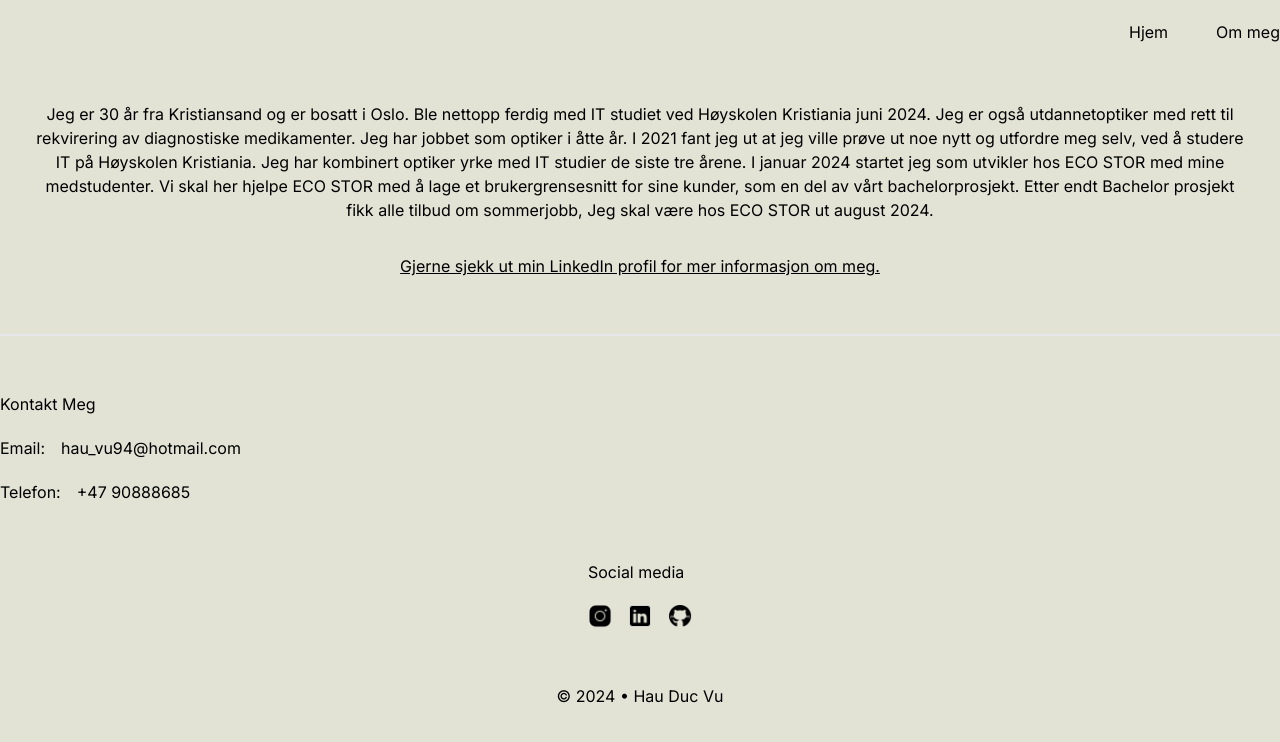
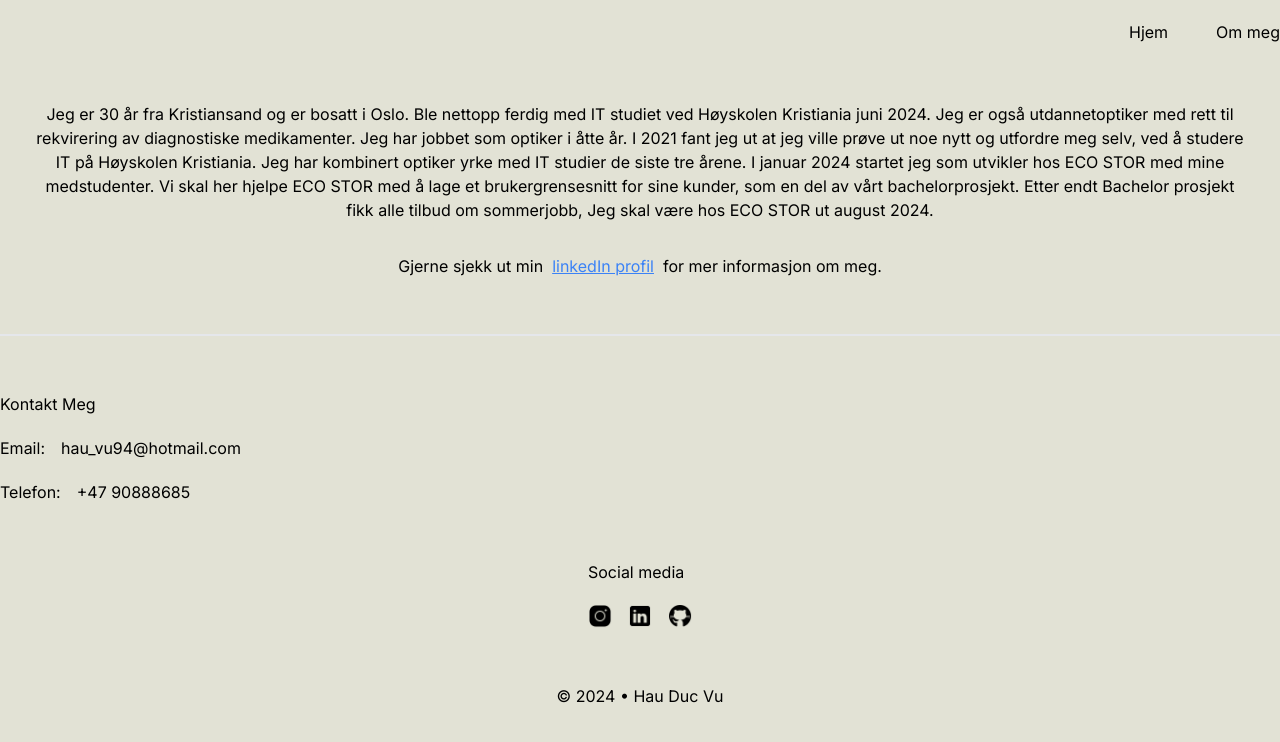
Before and after one commit to HauVu94/fvn-prosjekt, a Next.js app: page /about in a window 1280 px wide. Shown: the top 742 px of the page. Built offline with nearby package versions, Linux system fonts and the light colour scheme.

Commit message:
small refactor in about

```diff
--- a/src/app/about/page.tsx
+++ b/src/app/about/page.tsx
@@ -3,6 +3,7 @@
 import React from "react";
 
 const page = () => {
+  const url = "https://www.linkedin.com/in/hau-duc-vu-712021152";
   return (
     <>
       <Navbar />
@@ -22,8 +23,17 @@
           sommerjobb, Jeg skal være hos ECO STOR ut august 2024.
         </p>
       </div>
-      <p className="flex text-center justify-center underline ">
-        Gjerne sjekk ut min LinkedIn profil for mer informasjon om meg.
+      <p className="flex text-center justify-center">
+        Gjerne sjekk ut min &nbsp;
+        <a
+          href={url}
+          target="_blank"
+          rel="noopener noreferrer"
+          className="text-blue-500 underline"
+        >
+          linkedIn profil
+        </a>
+        &nbsp; for mer informasjon om meg.
       </p>
       <Footer />
     </>
```
